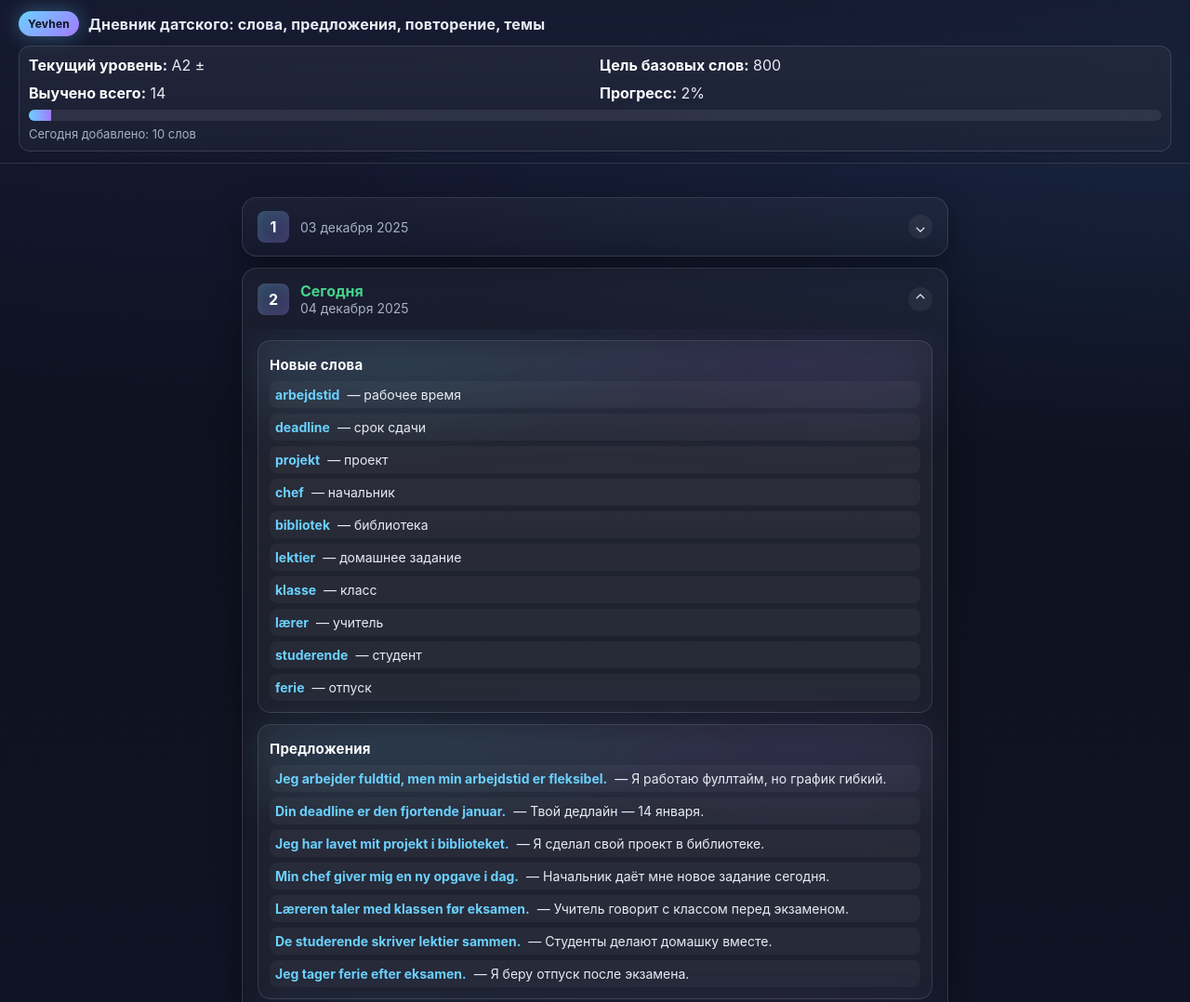
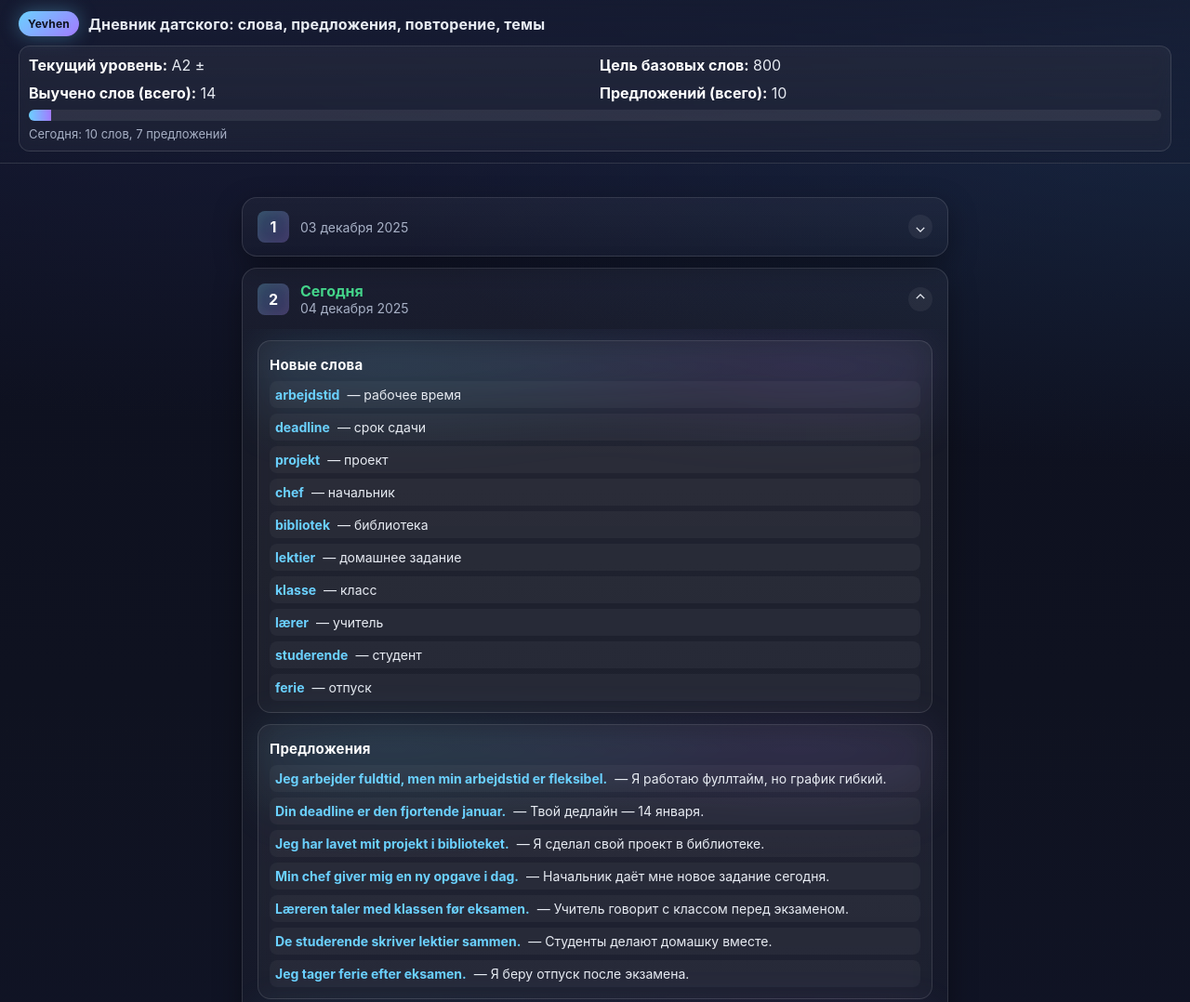
Before and after one commit to suspectobjection/Yevhen, a plain HTML site: page index.html in a window 1280 px wide. Shown: the top 1078 px of the page at 93% size. Drawn offline with Linux system fonts and the light colour scheme.

Commit message:
Update index.html

```diff
--- a/index.html
+++ b/index.html
@@ -8,7 +8,7 @@
     :root{
       --bg:#0f1220; --card:#151a2e; --accent:#6bd1ff; --accent2:#a27bff;
       --text:#e8ecf3; --muted:#a7b0c5; --border:rgba(255,255,255,0.12);
-      --ok:#44d48a; --warn:#ffcc66;
+      --ok:#44d48a;
     }
     body{
       margin:0; font-family:Inter, system-ui, -apple-system, Segoe UI, Roboto, Arial, sans-serif;
@@ -81,7 +81,7 @@
     .chev{ width:26px; height:26px; border-radius:999px; display:grid; place-items:center; background: rgba(255,255,255,0.06); transition: transform .25s ease; }
     .day.open .chev{ transform: rotate(180deg); }
     .day-body{ max-height:0; overflow:hidden; transition: max-height .35s ease; }
-    .day.open .day-body{ max-height: 1200px; }
+    .day.open .day-body{ max-height: 1500px; }
 
     /* Ряд секций: слова → предложения → повторение → темы */
     .row{ display:grid; grid-template-columns:1fr; gap:12px; padding:12px 16px 18px; }
@@ -126,11 +126,11 @@
         <div class="stat-grid">
           <div class="stat-item"><b>Текущий уровень:</b> <span id="level">A2 ±</span></div>
           <div class="stat-item"><b>Цель базовых слов:</b> <span id="goal">800</span></div>
-          <div class="stat-item"><b>Выучено всего:</b> <span id="learned">0</span></div>
-          <div class="stat-item"><b>Прогресс:</b> <span id="progress-label">0%</span></div>
+          <div class="stat-item"><b>Выучено слов (всего):</b> <span id="learned-words">0</span></div>
+          <div class="stat-item"><b>Предложений (всего):</b> <span id="learned-sentences">0</span></div>
         </div>
         <div class="progress"><div id="progress-bar"></div></div>
-        <div class="today-delta" id="today-delta">Сегодня добавлено: 0 слов</div>
+        <div class="today-delta" id="today-delta">Сегодня: 0 слов, 0 предложений</div>
       </div>
     </div>
   </div>
@@ -138,7 +138,7 @@
   <div class="wrap">
     <div class="days" id="days">
 
-      <!-- День 1 (пример прошлого дня; НЕ "Сегодня") -->
+      <!-- Пример прошлых дней (вставь свои записи, счётчик сам посчитает) -->
       <div class="day">
         <div class="day-header">
           <div class="day-left">
@@ -183,19 +183,15 @@
               </div>
             </div>
           </div>
-          <div class="actions">
-            <button class="btn" onclick="addDay()">Добавить следующий день</button>
-          </div>
         </div>
       </div>
 
-      <!-- День 2 — автоматически станет "Сегодня" -->
+      <!-- Последний день (будет помечен "Сегодня" автоматически) -->
       <div class="day open">
         <div class="day-header">
           <div class="day-left">
             <div class="day-num">2</div>
             <div>
-              <div class="label-today" id="today-label">Сегодня</div>
               <div class="day-date">04 декабря 2025</div>
             </div>
           </div>
@@ -203,7 +199,6 @@
         </div>
         <div class="day-body">
           <div class="row">
-            <!-- Новые слова (10 штук) -->
             <div class="card">
               <h3>Новые слова</h3>
               <div class="list">
@@ -220,7 +215,6 @@
               </div>
             </div>
 
-            <!-- Предложения -->
             <div class="card">
               <h3>Предложения</h3>
               <div class="list">
@@ -234,7 +228,6 @@
               </div>
             </div>
 
-            <!-- Повторение -->
             <div class="card">
               <h3>Повторение</h3>
               <div class="list">
@@ -244,7 +237,6 @@
               </div>
             </div>
 
-            <!-- Темы -->
             <div class="card">
               <h3>Темы</h3>
               <div class="list">
@@ -263,76 +255,78 @@
   </div>
 
   <script>
-    // Настройки цели слов
-    const TOTAL_GOAL = 800; // цель базовых слов (можешь поменять)
+    // Настройки
+    const TOTAL_GOAL = 800;   // цель базовых слов (измени под себя)
     const LEVEL = "A2 ±";
 
-    // Форматирование даты RU
+    // Формат RU даты
     function formatRuDate(d){
       const months = ["января","февраля","марта","апреля","мая","июня","июля","августа","сентября","октября","ноября","декабря"];
       return `${String(d.getDate()).padStart(2,'0')} ${months[d.getMonth()]} ${d.getFullYear()}`;
     }
 
-    // Аккордеон: раскрытие/закрытие дней
+    // Аккордеон
     document.querySelectorAll('.day').forEach(day=>{
-      const header = day.querySelector('.day-header');
-      header.addEventListener('click', ()=> day.classList.toggle('open'));
+      day.querySelector('.day-header').addEventListener('click', ()=> day.classList.toggle('open'));
     });
 
     // Пометить последний день как "Сегодня" и поставить текущую дату
     function markToday(){
       const days = Array.from(document.querySelectorAll('.day'));
-      days.forEach(d=>{
-        const label = d.querySelector('.label-today');
-        if(label){ label.remove(); } // убрать старые "Сегодня"
-      });
+      // убрать старые метки
+      document.querySelectorAll('.label-today').forEach(el=> el.remove());
       const last = days[days.length-1];
-      const info = last.querySelector('.day-left > div:nth-child(2)');
-      // добавить метку "Сегодня"
-      const todayLabel = document.createElement('div');
-      todayLabel.className = 'label-today';
-      todayLabel.textContent = 'Сегодня';
-      info.prepend(todayLabel);
-      // поставить текущую дату
+      const infoBox = last.querySelector('.day-left > div:nth-child(2)');
+      const label = document.createElement('div');
+      label.className = 'label-today';
+      label.textContent = 'Сегодня';
+      infoBox.prepend(label);
       const dateEl = last.querySelector('.day-date');
       dateEl.textContent = formatRuDate(new Date());
     }
 
-    // Подсчёт слов (суммарно по всем "Новые слова")
-    function countLearnedWords(){
-      const wordLists = document.querySelectorAll('.card h3');
-      let learned = 0;
-      let todayAdded = 0;
+    // Подсчёт слов/предложений
+    function countStats(){
       const days = Array.from(document.querySelectorAll('.day'));
       const last = days[days.length-1];
 
-      wordLists.forEach(h3=>{
-        if(h3.textContent.trim().toLowerCase() === 'новые слова'){
-          const list = h3.parentElement.querySelector('.list');
-          const items = list ? list.querySelectorAll('.item') : [];
-          learned += items.length;
-          if(h3.parentElement.closest('.day') === last){
-            todayAdded = items.length;
-          }
+      let wordsTotal = 0;
+      let sentencesTotal = 0;
+      let wordsToday = 0;
+      let sentencesToday = 0;
+
+      document.querySelectorAll('.card').forEach(card=>{
+        const title = card.querySelector('h3')?.textContent?.trim().toLowerCase();
+        const items = card.querySelectorAll('.list .item');
+
+        if(title === 'новые слова'){
+          wordsTotal += items.length;
+          if(card.closest('.day') === last) wordsToday += items.length;
+        }
+        if(title === 'предложения'){
+          sentencesTotal += items.length;
+          if(card.closest('.day') === last) sentencesToday += items.length;
         }
       });
-      return { learned, todayAdded };
+
+      return { wordsTotal, sentencesTotal, wordsToday, sentencesToday };
     }
 
     // Обновить статистику
     function updateStats(){
-      const { learned, todayAdded } = countLearnedWords();
-      const progress = Math.min(100, Math.round((learned / TOTAL_GOAL) * 100));
+      const { wordsTotal, sentencesTotal, wordsToday, sentencesToday } = countStats();
+      const progress = Math.min(100, Math.round((wordsTotal / TOTAL_GOAL) * 100));
 
       document.getElementById('level').textContent = LEVEL;
       document.getElementById('goal').textContent = TOTAL_GOAL;
-      document.getElementById('learned').textContent = learned;
-      document.getElementById('progress-label').textContent = progress + '%';
+      document.getElementById('learned-words').textContent = wordsTotal;
+      document.getElementById('learned-sentences').textContent = sentencesTotal;
       document.getElementById('progress-bar').style.width = progress + '%';
-      document.getElementById('today-delta').textContent = `Сегодня добавлено: ${todayAdded} слов`;
+      document.getElementById('today-delta').textContent =
+        `Сегодня: ${wordsToday} слов, ${sentencesToday} предложений`;
     }
 
-    // Добавление нового дня (число по порядку)
+    // Добавление нового дня
     function addDay(){
       const daysWrap = document.getElementById('days');
       const count = daysWrap.querySelectorAll('.day').length + 1;
@@ -343,7 +337,7 @@
           <div class="day-left">
             <div class="day-num">${count}</div>
             <div>
-              <div class="day-date">Добавь дату…</div>
+              <div class="day-date">${formatRuDate(new Date())}</div>
             </div>
           </div>
           <div class="chev">⌄</div>
@@ -353,13 +347,13 @@
             <div class="card">
               <h3>Новые слова</h3>
               <div class="list muted">
-                <div class="item">Добавь 10 новых слов…</div>
+                <div class="item">Добавь новые слова…</div>
               </div>
             </div>
             <div class="card">
               <h3>Предложения</h3>
               <div class="list muted">
-                <div class="item">Напиши 3–5 предложений из слов дня…</div>
+                <div class="item">Напиши 3–5 предложений…</div>
               </div>
             </div>
             <div class="card">
```
